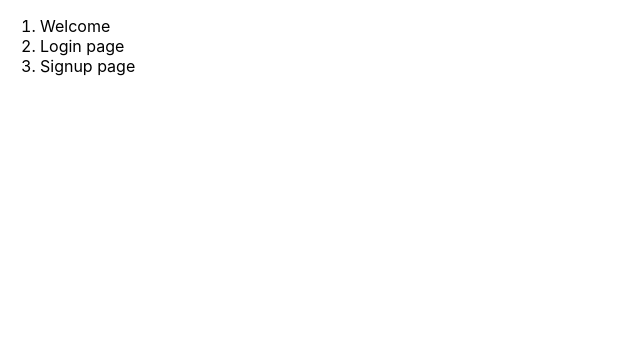
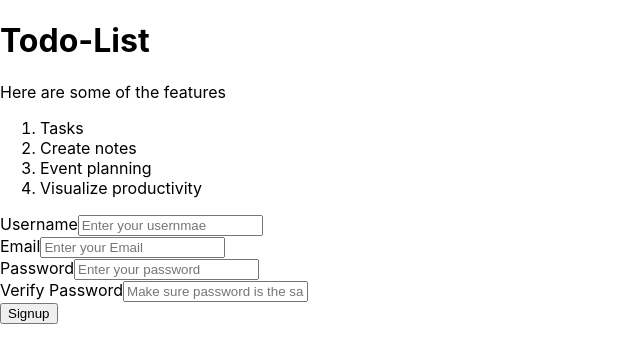
Before and after one commit to kam-stand/Todo-List, a React (Create React App) app in the folder client/: page / in a window 1280 px wide. Shown: the top 362 px of the page, without its empty margins (0-640 px from the left). Built offline with nearby package versions, Linux system fonts and the light colour scheme.

Commit message:
Started Login and Signup component for frontend

```diff
--- /dev/null
+++ b/client/src/component/login/login.js
@@ -0,0 +1,42 @@
+import Signup from "../signup/signup"
+import React, { useState } from 'react';
+
+export default function Login() {
+    const[registered, notregistered] = useState(false)
+    const login = () =>{
+        return(
+            <form className="login_page">
+            <div>
+                <label>Username</label>
+                <input type="text" placeholder="Enter your usernmae"></input>
+            </div>
+            <div>
+                <label>Password</label>
+                <input type="text" placeholder="Enter your password"></input>
+            </div>
+            <div>
+                <button>Login</button>
+            </div>
+            <p>Not registered? No problem signup</p>
+            <button>register</button>
+        </form>
+
+        )
+    }
+    const Render = () =>{
+        if(!registered){
+            return(
+                <Signup/>
+            )
+        }
+        else{
+            return(
+                login()
+            )
+        }
+    }
+
+    return (
+        Render()
+    )
+}
--- /dev/null
+++ b/client/src/component/signup/signup.js
@@ -0,0 +1,29 @@
+export default function Signup() {
+
+    return (
+        <>
+            <form className="signup_page">
+                <div>
+                    <label>Username</label>
+                    <input type="text" placeholder="Enter your usernmae"></input>
+                </div>
+                <div>
+                    <label>Email</label>
+                    <input type="text" placeholder="Enter your Email"></input>
+                </div><div>
+                    <label>Password</label>
+                    <input type="text" placeholder="Enter your password"></input>
+                </div>
+                <div>
+                    <label>Verify Password</label>
+                    <input type="text" placeholder="Make sure password is the same"></input>
+                </div>
+                <div>
+                    <button>Signup</button>
+                </div>
+
+            </form>
+
+        </>
+    )
+}
--- a/client/src/component/welcome/welcome.js
+++ b/client/src/component/welcome/welcome.js
@@ -1,11 +1,23 @@
+import Login from "../login/login";
+
 export default function Welcome() {
     return (
         <>
-            <ol>
-                <li>Welcome</li>
-                <li>Login page</li>
-                <li>Signup page</li>
-            </ol>
+          <div className="welcome_page">
+            <h1>Todo-List</h1>
+            <p>Here are some of the features</p>
+            <div>
+                <ol>
+                    <li>Tasks</li>
+                    <li>Create notes</li>
+                    <li>Event planning</li>
+                    <li>Visualize productivity</li>
+                </ol>
+            </div>
+            <div>
+                <Login/>
+            </div>
+          </div>
         </>
     )
 }
```
